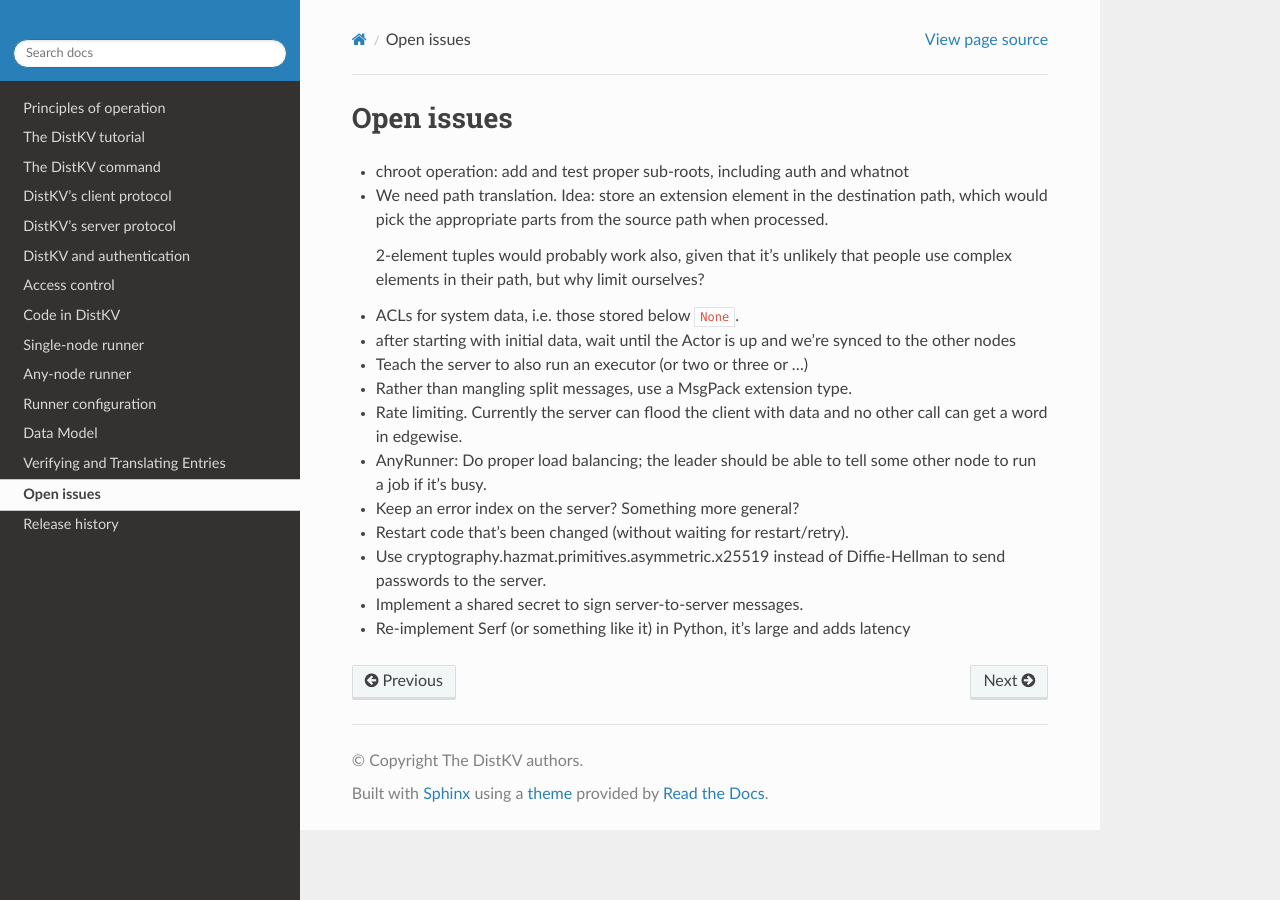
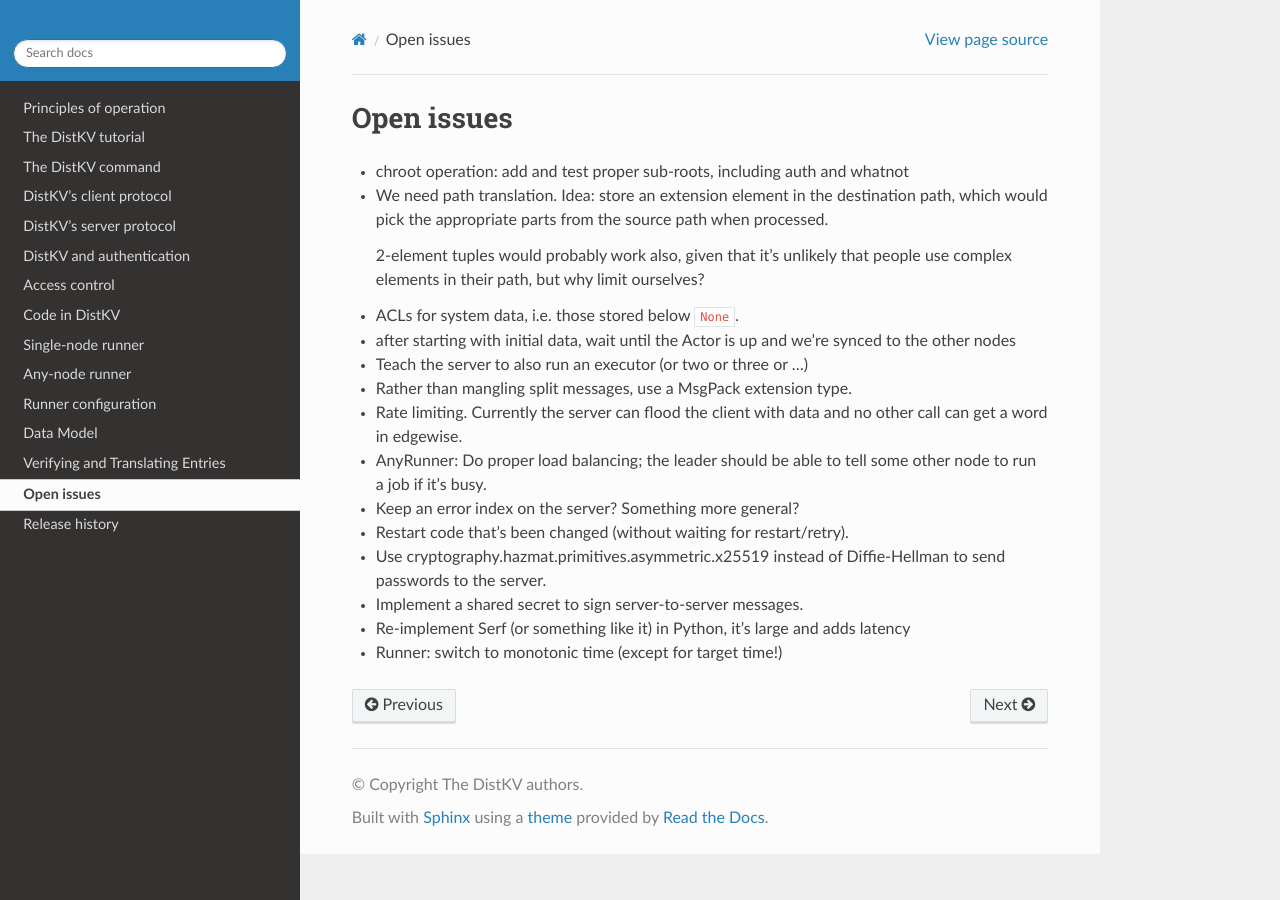
Before and after one commit to M-o-a-T/moat-kv, a Sphinx documentation site: the page built from docs/source/TODO.rst, in a window 1280 px wide. Built offline with Sphinx 7.4.7 and the Read the Docs theme 2.0.0, drawn with Linux system fonts in a browser that asks for light colours.

Commit message:
more TODO

```diff
--- a/docs/source/TODO.rst
+++ b/docs/source/TODO.rst
@@ -36,3 +36,5 @@ Open issues
 * Implement a shared secret to sign server-to-server messages.
 
 * Re-implement Serf (or something like it) in Python, it's large and adds latency
+
+* Runner: switch to monotonic time (except for target time!)
```
